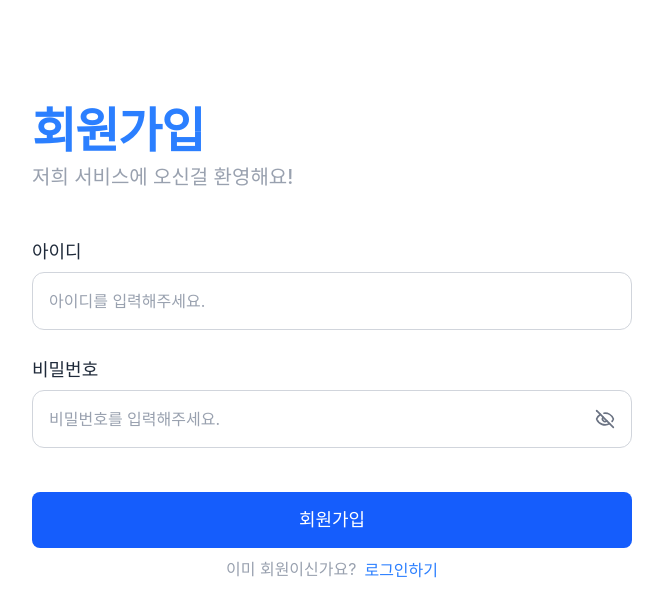
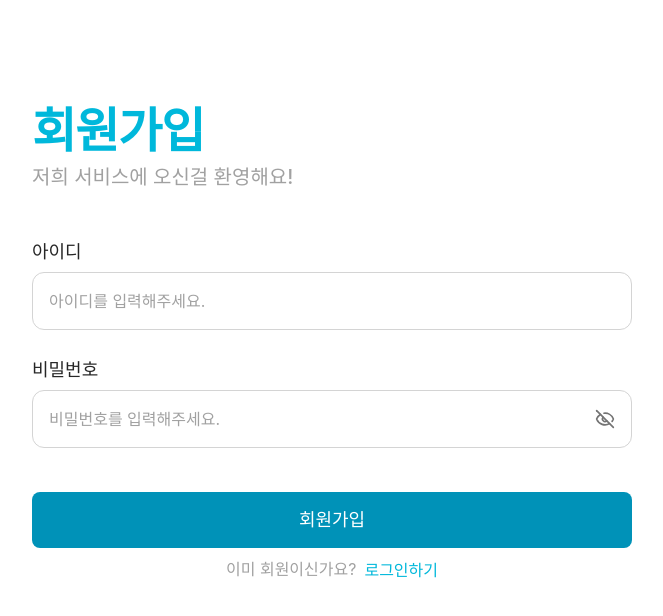
Before and after one commit to highton-409-conflict/conflict_fe, a React (Vite) app: page /signup in a window 1280 px wide. Shown: the top 616 px of the page, without its empty margins (308-971 px from the left). Built offline with nearby package versions, Linux system fonts and the light colour scheme.

Commit message:
feat :: 컬러 시스템 변경

```diff
--- a/src/features/auth/ui/AuthForm.tsx
+++ b/src/features/auth/ui/AuthForm.tsx
@@ -15,10 +15,10 @@ const AuthForm = ({ type }: IAuthProp) => {
     return (
         <form className="w-full h-full flex flex-col gap-12 max-w-90 md:max-w-120 xl:max-w-150 max-h-150">
             <div>
-                <h1 className="text-blue-500 text-title-medium md:text-title-large">
+                <h1 className="text-cyan-500 text-title-medium md:text-title-large">
                     {type == "login" ? "로그인" : "회원가입"}
                 </h1>
-                <h5 className="text-gray-400 text-body-medium md:text-body-large">저희 서비스에 오신걸 환영해요!</h5>
+                <h5 className="text-neutral-400 text-body-medium md:text-body-large">저희 서비스에 오신걸 환영해요!</h5>
             </div>
 
             <div className="flex flex-col gap-7">
@@ -30,12 +30,12 @@ const AuthForm = ({ type }: IAuthProp) => {
                         {type == "login" ? "로그인" : "회원가입"}
                     </Button>
                     <div className="w-full flex justify-center items-center gap-2">
-                        <p className="text-gray-400">
+                        <p className="text-neutral-400">
                             {type == "login" ? "아직 회원이 아니신가요?" : "이미 회원이신가요?"}
                         </p>
                         <span
                             onClick={() => navigate(type === "login" ? "/signup" : "/login")}
-                            className="cursor-pointer select-none text-blue-500 text-label-medium"
+                            className="cursor-pointer select-none text-cyan-500 text-label-medium"
                         >
                             {type == "login" ? "회원가입하기" : "로그인하기"}
                         </span>
--- a/src/global.css
+++ b/src/global.css
@@ -106,43 +106,6 @@
 }
 
 @theme {
-    /* ===== Primary ===== */
-    --primary-blue: #001871;
-    --primary-blue-pale: #e1ecff;
-    --primary-blue-gray: #808bb8;
-    --primary-blue-shadow: #99a3c6;
-    --primary-blue-light: #33468d;
-    --primary-blue-dark: #001256;
-
-    /* ===== Secondary ===== */
-    --secondary-sky: #b8e8fe;
-    --secondary-sky-pale: #d4f1fe;
-    --secondary-sky-light: #bfeafe;
-    --secondary-sky-dark: #94dbfb;
-
-    /* ===== Accent ===== */
-    --accent-purple: #d7c1f2;
-
-    /* ===== Point ===== */
-    --point-yellow: #fff59d;
-
-    /* ===== Background ===== */
-    --background-white: #fefefe;
-
-    /* ===== Grayscale ===== */
-    --grayscale-black: #222222;
-    --grayscale-dark-gray: #666666;
-    --grayscale-medium-gray: #999999;
-    --grayscale-light-gray: #cccccc;
-    --grayscale-border: #dedede;
-    --grayscale-bg-gray: #f3f3f3;
-
-    /* ===== System ===== */
-    --system-error: #f94848;
-    --system-warning: #ffbf2b;
-    --system-success: #4caf50;
-    --system-info: #0091ea;
-
     /* ===== Label ===== */
     --text-label-small: 14px;
     --text-label-small--line-height: 20px;
--- a/src/shared/ui/Button.tsx
+++ b/src/shared/ui/Button.tsx
@@ -21,11 +21,11 @@ export const Button = memo(function Button({
             className={clsx(
                 "inline-flex items-center justify-center",
                 "h-14 px-4 py-2 rounded-lg",
-                "bg-blue-600 text-white",
+                "bg-cyan-600 text-white",
                 "text-label-large",
-                "hover:bg-blue-700",
+                "hover:bg-cyan-700",
                 "focus-visible:outline focus-visible:outline-offset-2",
-                "focus-visible:outline-blue-600",
+                "focus-visible:outline-cyan-600",
                 "disabled:opacity-50 disabled:cursor-not-allowed",
                 fullWidth ? "w-full" : "w-fit",
                 className
--- a/src/shared/ui/Input.tsx
+++ b/src/shared/ui/Input.tsx
@@ -12,14 +12,14 @@ type Props = ComponentProps<"input"> & {
 }
 
 const STATE_STYLE: Record<InputState, string> = {
-    default: "border-gray-300 focus-within:border-blue-600",
-    error: "border-red-500 focus-within:border-red-500",
+    default: "border-neutral-300 focus-within:border-cyan-600",
+    error: "border-rose-500 focus-within:border-rose-500",
     success: "border-green-500 focus-within:border-green-500",
 }
 
 const MESSAGE_STYLE: Record<InputState, string> = {
-    default: "text-gray-400",
-    error: "text-red-500",
+    default: "text-neutral-400",
+    error: "text-rose-500",
     success: "text-green-600",
 }
 
@@ -41,7 +41,7 @@ export const Input = ({
     return (
         <div className="flex w-full flex-col gap-2">
             {label && (
-                <label htmlFor={id} className="cursor-text text-label-large text-gray-800">
+                <label htmlFor={id} className="cursor-text text-label-large text-neutral-800">
                     {label}
                 </label>
             )}
@@ -58,8 +58,8 @@ export const Input = ({
                         className={clsx(
                             "w-full resize-none bg-transparent",
                             "text-base leading-6",
-                            "text-gray-900",
-                            "placeholder:text-gray-400",
+                            "text-neutral-900",
+                            "placeholder:text-neutral-400",
                             "focus-visible:outline-none",
                             "h-100",
                             className
@@ -74,8 +74,8 @@ export const Input = ({
                             className={clsx(
                                 "w-full bg-transparent",
                                 "text-base leading-6",
-                                "text-gray-900",
-                                "placeholder:text-gray-400",
+                                "text-neutral-900",
+                                "placeholder:text-neutral-400",
                                 "focus-visible:outline-none",
                                 className
                             )}
@@ -86,7 +86,7 @@ export const Input = ({
                             <button
                                 type="button"
                                 onClick={() => setShowPassword((prev) => !prev)}
-                                className="ml-2 text-gray-500"
+                                className="ml-2 text-neutral-500"
                                 tabIndex={-1}
                             >
                                 {showPassword ? <Eye size={20} /> : <EyeOff size={20} />}
```
